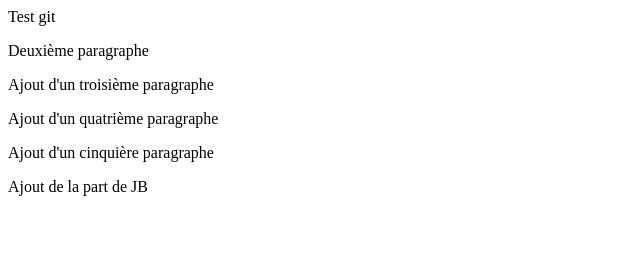
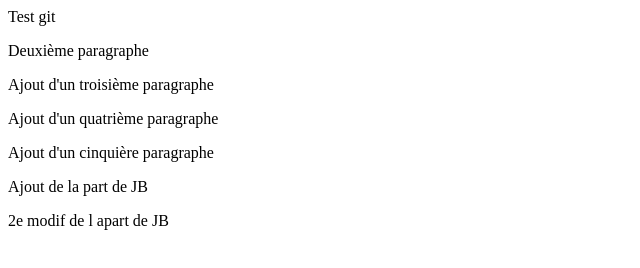
Before and after one commit to BCretinoir/ceppic-git, a plain HTML site: page Index.html in a window 1280 px wide. Shown: the whole page, without its empty margins (0-640 px from the left). Drawn offline with Linux system fonts and the light colour scheme.

Commit message:
2e modif JB

```diff
--- a/Index.html
+++ b/Index.html
@@ -5,3 +5,4 @@
 <p>Ajout d'un cinquière paragraphe</p>
 
 <p>Ajout de la part de JB</p>
+<p>2e modif de l apart de JB</p>
```
